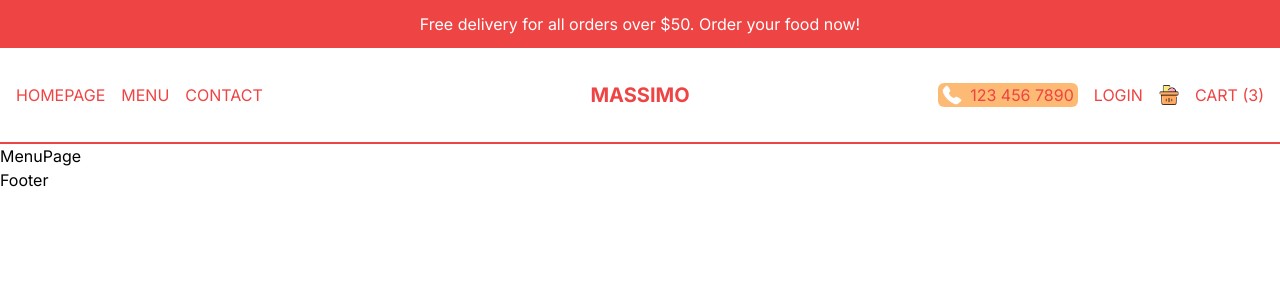
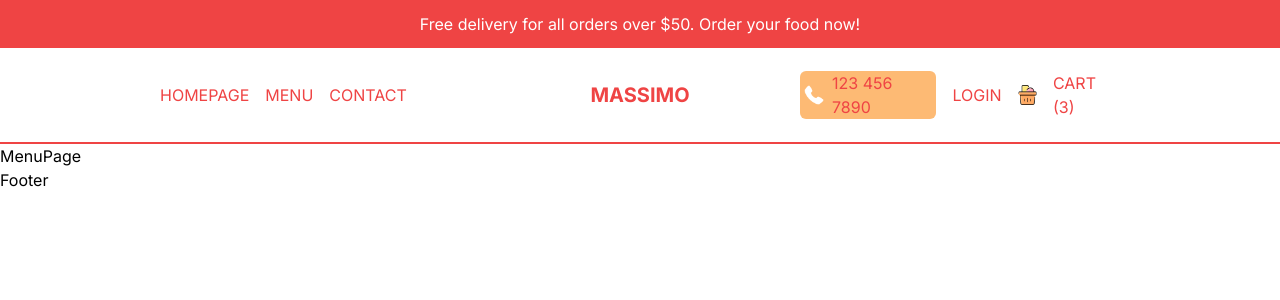
Before and after one commit to echi7/food-delivery, a Next.js app: page /menu in a window 1280 px wide. Shown: the top 300 px of the page. Built offline with nearby package versions, Linux system fonts and the light colour scheme.

Commit message:
creating padding the edges of the nav dependent on the screen size

```diff
--- a/src/components/Navbar.tsx
+++ b/src/components/Navbar.tsx
@@ -8,7 +8,7 @@ const Navbar = () => {
 
     const user = false
     return (
-        <div className="h-12 text-red-500 p-4 flex items-center justify-between border-b-2 border-b-red-500 uppercase md:h-24">
+        <div className="h-12 text-red-500 p-4 flex items-center justify-between border-b-2 border-b-red-500 uppercase md:h-24 lg:px-20 xl:px-40">
             {/* LEFT LINKS */}
             <div className="hidden md:flex gap-4 flex-1">
                 <Link href="/">Homepage</Link>
```
